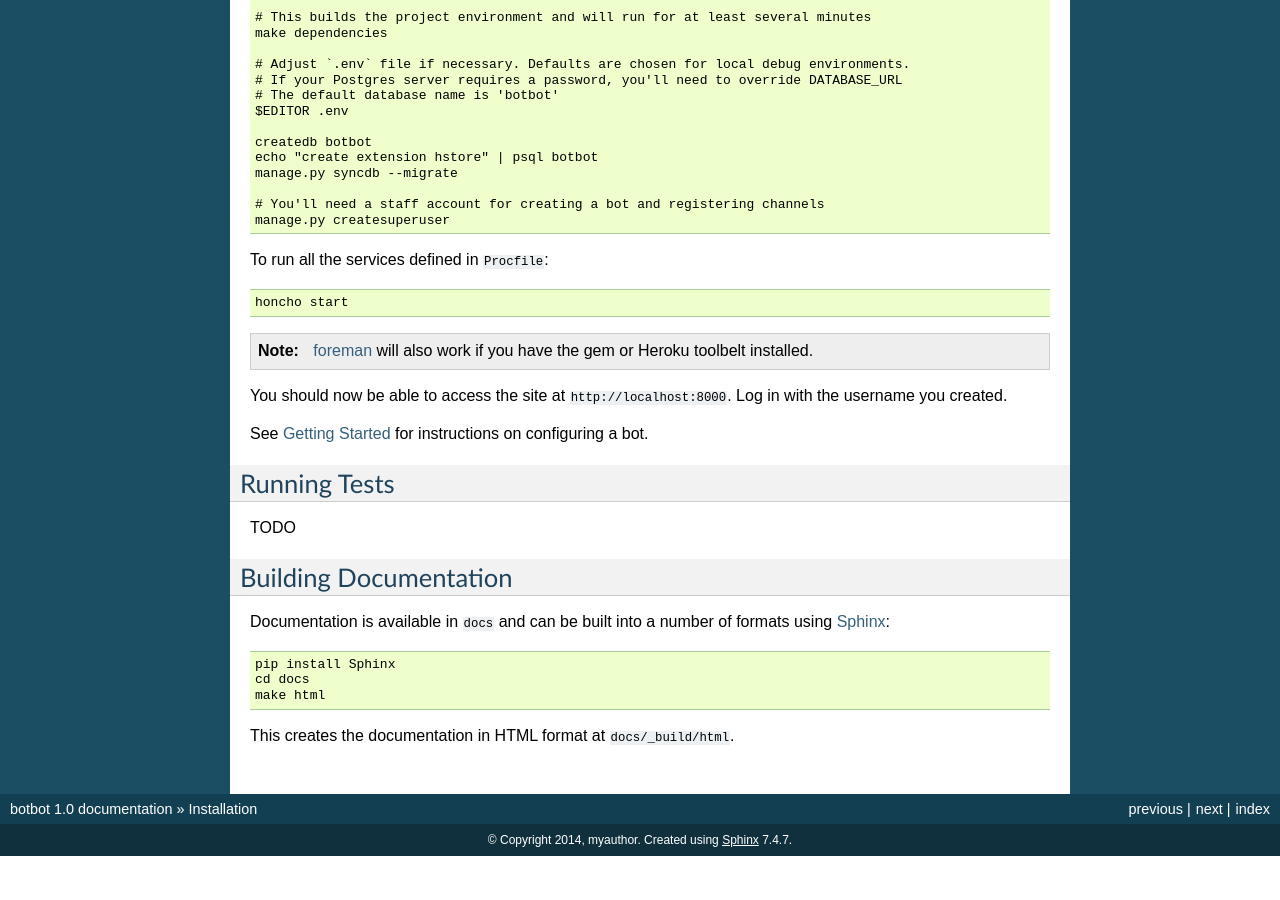
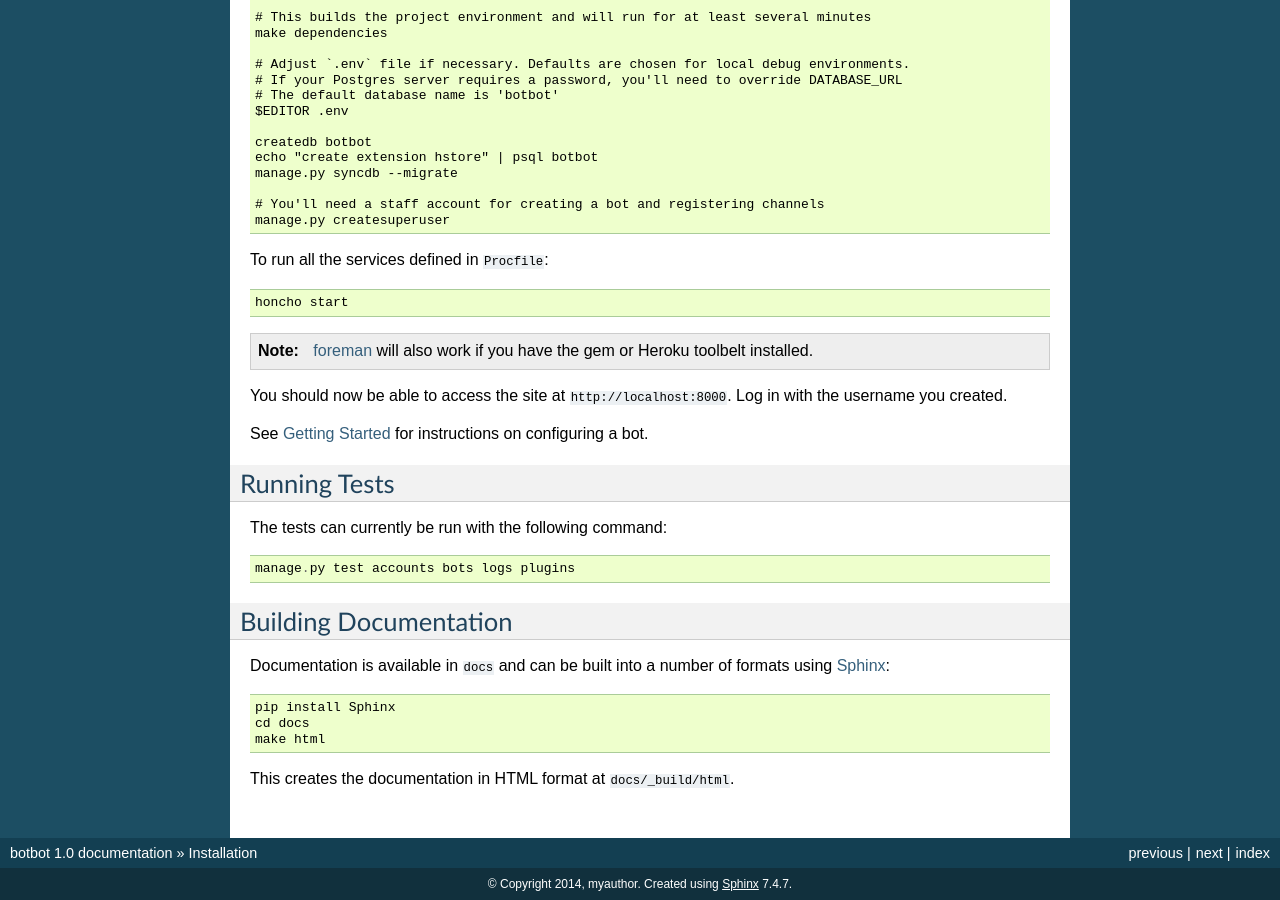
Before and after one commit to BotBotMe/botbot-web, a Sphinx documentation site: the page built from docs/install.rst, in a window 1280 px wide and 900 px high, scrolled down 815 px. Built offline with Sphinx 7.4.7, drawn with Linux system fonts in a browser that asks for light colours; before the commit the page ends 1671 px from its top, so only the background shows below that.

Commit message:
Plugin Travis CI

```diff
--- a/docs/install.rst
+++ b/docs/install.rst
@@ -72,7 +72,10 @@ See :doc:`getting_started` for instructions on configuring a bot.
 Running Tests
 --------------
 
-TODO
+The tests can currently be run with the following command::
+
+    manage.py test accounts bots logs plugins
+
 
 Building Documentation
 ----------------------
```
Also changed, not shown: README.md (+2 -0 lines), .travis.yml (added).
